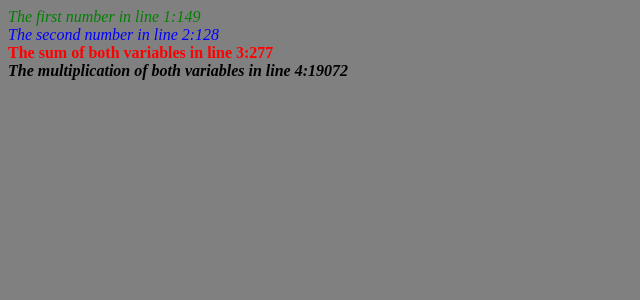
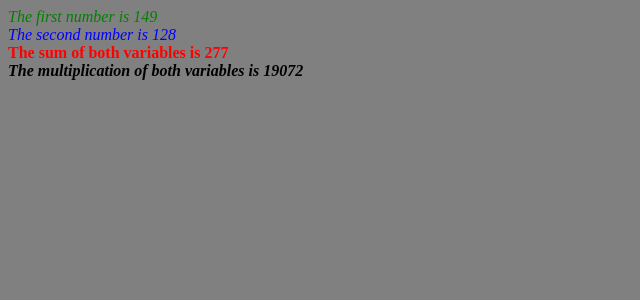
Before and after one commit to PanWeiCheng-Peter/php, a PHP site: page /random_num.php in a window 1280 px wide. Shown: the top 300 px of the page, without its empty margins (0-640 px from the left). Run offline with PHP 8.4, Linux system fonts and the light colour scheme.

Commit message:
text again

```diff
--- a/Week2/random_num.php
+++ b/Week2/random_num.php
@@ -37,10 +37,10 @@
     <?php
     $num1=rand(100,200);
     $num2=rand(100,200);
-    echo "<p class=text1>"."The first number in line 1:".($num1)."</p>";
-    echo "<p class=text2>"."The second number in line 2:".($num2)."</p>";
-    echo "<p class=text3>"."The sum of both variables in line 3:".($num1+$num2)."</p>";
-    echo "<p class=text4>"."The multiplication of both variables in line 4:".($num1*$num2)."</p>";
+    echo "<p class=text1>"."The first number is ".($num1)."</p>";
+    echo "<p class=text2>"."The second number is ".($num2)."</p>";
+    echo "<p class=text3>"."The sum of both variables is ".($num1+$num2)."</p>";
+    echo "<p class=text4>"."The multiplication of both variables is ".($num1*$num2)."</p>";
     ?>
 
 </body>
```
